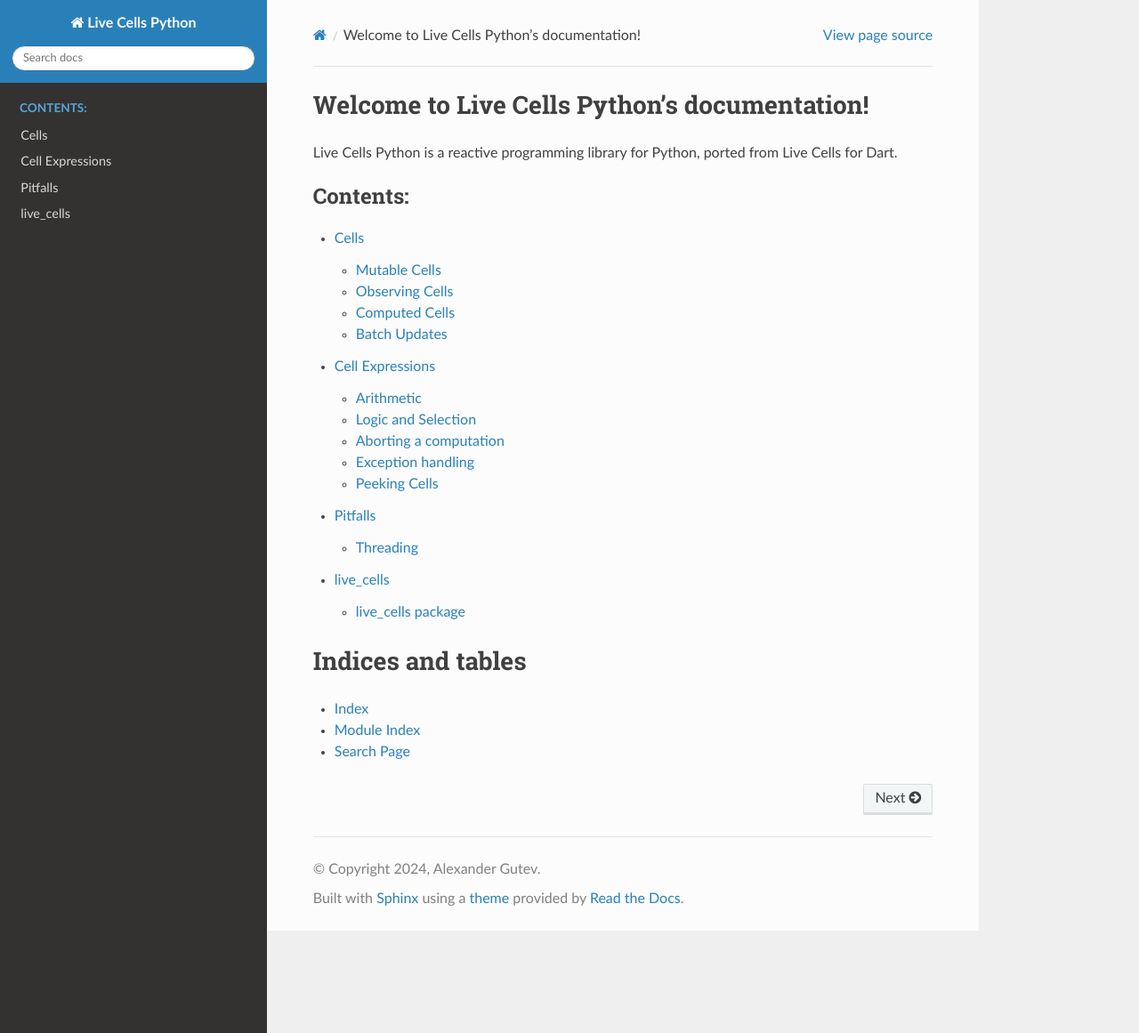
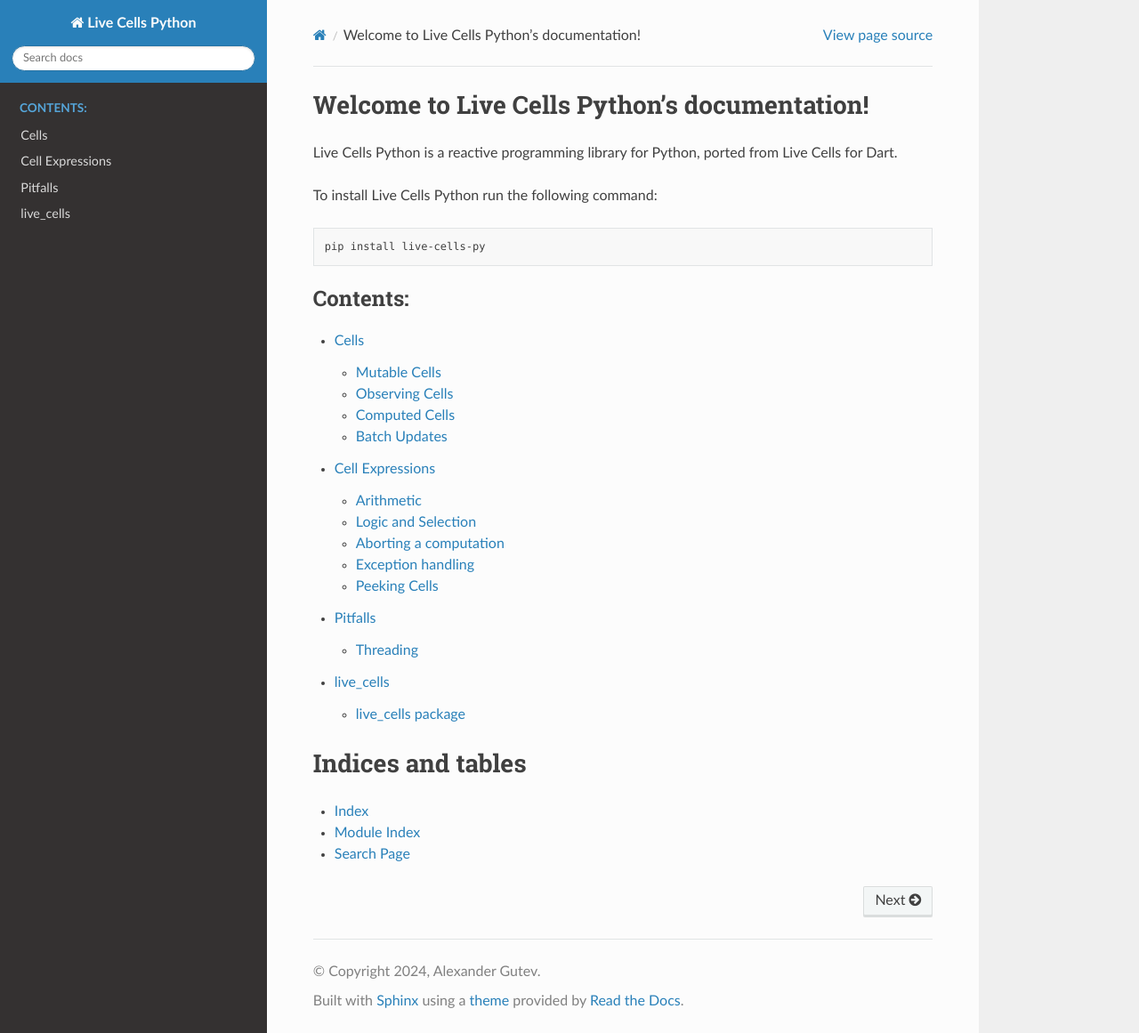
Before and after one commit to alex-gutev/live_cells_py, a Sphinx documentation site: the page built from docs/index.rst, in a window 1280 px wide and 1161 px high. Shown: the whole window at 89% size. Built offline with Sphinx 7.4.7 and the Read the Docs theme 2.0.0, drawn with Linux system fonts in a browser that asks for light colours.

Commit message:
Add installation instructions to index.rst.

```diff
--- a/docs/index.rst
+++ b/docs/index.rst
@@ -8,6 +8,12 @@ Welcome to Live Cells Python's documentation!
 
 Live Cells Python is a reactive programming library for Python, ported
 from Live Cells for Dart.
+
+To install Live Cells Python run the following command:
+
+.. code-block:: shell
+
+   pip install live-cells-py
 
 .. toctree::
    :maxdepth: 2
```
